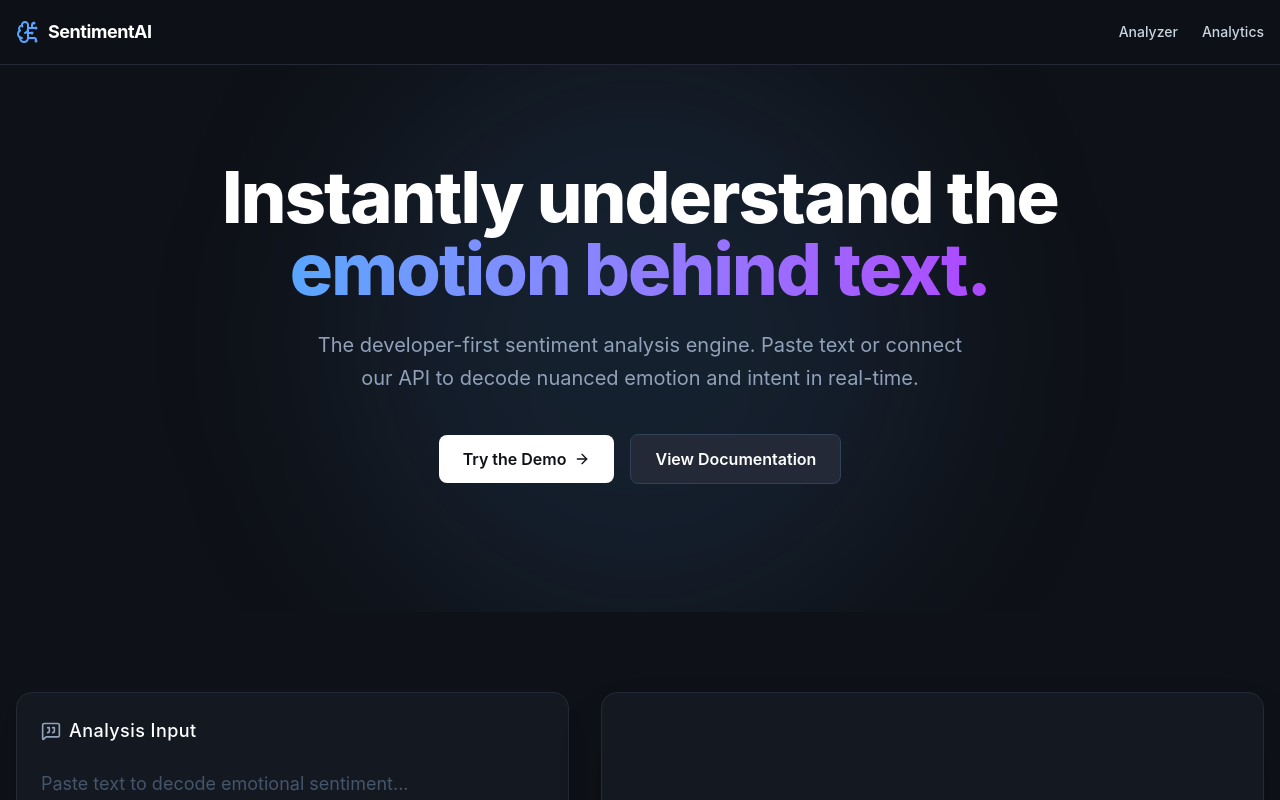
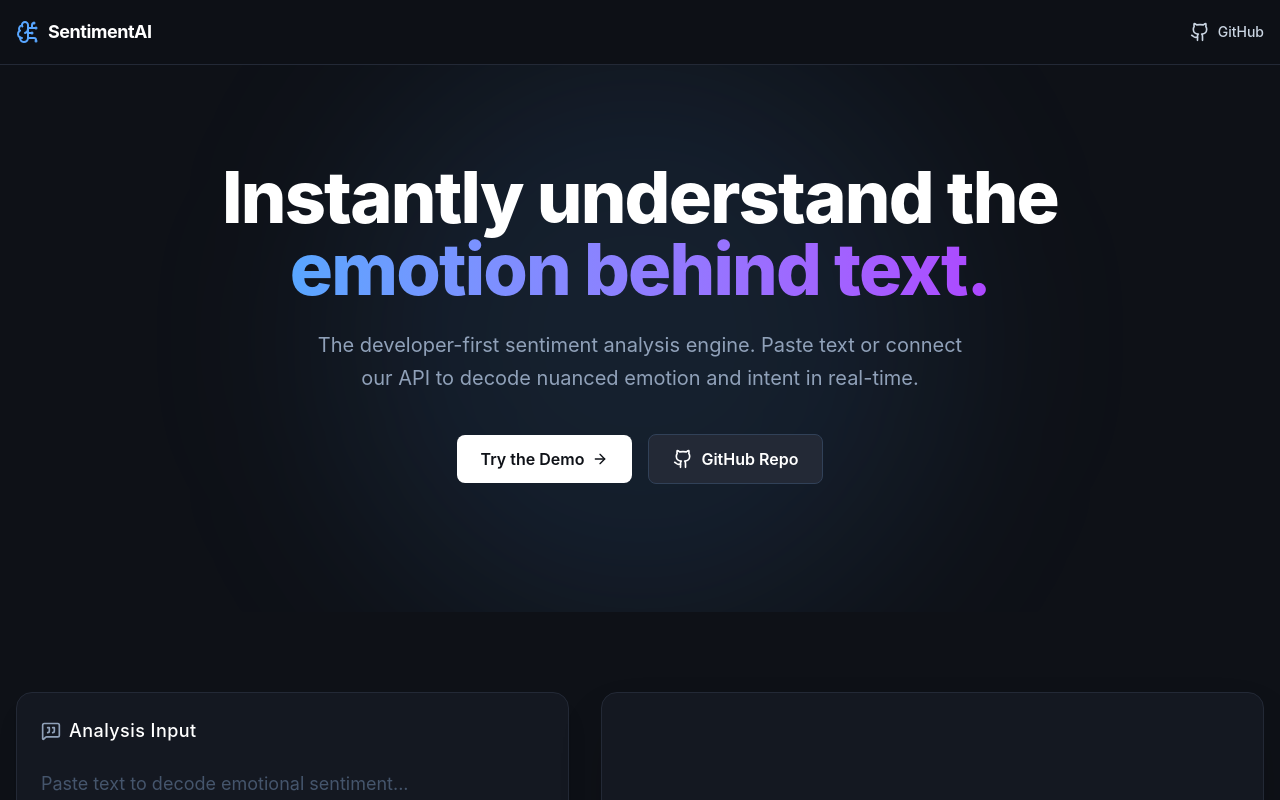
Before and after one commit to vishesh-2306/sentiscope, a React app in the folder deploy_frontend/: page / in a window 1280 px wide. Shown: the top 800 px of the page. Built offline with nearby package versions, Linux system fonts and the light colour scheme; the HTML template or start-up script is replaced by a standard one.

Commit message:
style: update frontend navigation and hero links

```diff
--- a/deploy_frontend/src/components/home/HeroSection.jsx
+++ b/deploy_frontend/src/components/home/HeroSection.jsx
@@ -1,5 +1,5 @@
 import { motion } from 'framer-motion';
-import { ArrowRight, Sparkles } from 'lucide-react';
+import { ArrowRight, Sparkles, Github } from 'lucide-react';
 
 export default function HeroSection() {
     return (
@@ -35,10 +35,13 @@ export default function HeroSection() {
                         <ArrowRight className="w-4 h-4" />
                     </a>
                     <a
-                        href="#docs"
+                        href="https://github.com/vishesh-2306/sentiscope"
+                        target="_blank"
+                        rel="noopener noreferrer"
                         className="inline-flex items-center gap-2 bg-[var(--color-brand-border)] text-white border border-slate-700 px-6 py-3 rounded-lg font-semibold hover:bg-slate-800 transition-colors"
                     >
-                        View Documentation
+                        <Github className="w-5 h-5" />
+                        GitHub Repo
                     </a>
                 </div>
             </motion.div>
--- a/deploy_frontend/src/components/layout/Header.jsx
+++ b/deploy_frontend/src/components/layout/Header.jsx
@@ -10,9 +10,10 @@ export default function Header() {
                 </div>
 
                 <nav className="flex items-center gap-6 text-sm font-medium text-slate-300">
-                    <a href="#analyzer" className="hover:text-white transition-colors">Analyzer</a>
-                    <a href="#analytics" className="hover:text-white transition-colors">Analytics</a>
-
+                    <a href="https://github.com/vishesh-2306/sentiscope" target="_blank" rel="noopener noreferrer" className="hover:text-white transition-colors flex items-center gap-2">
+                        <Github className="w-5 h-5" />
+                        <span className="hidden sm:inline">GitHub</span>
+                    </a>
                 </nav>
             </div>
         </header>
```
Also changed, not shown: 2 other files (tests, documents, lock files or other folders).
